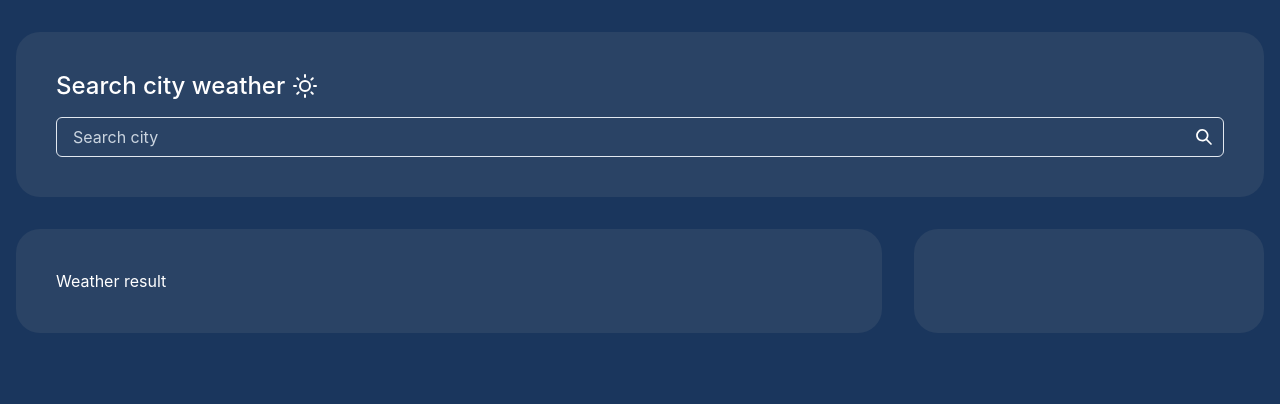
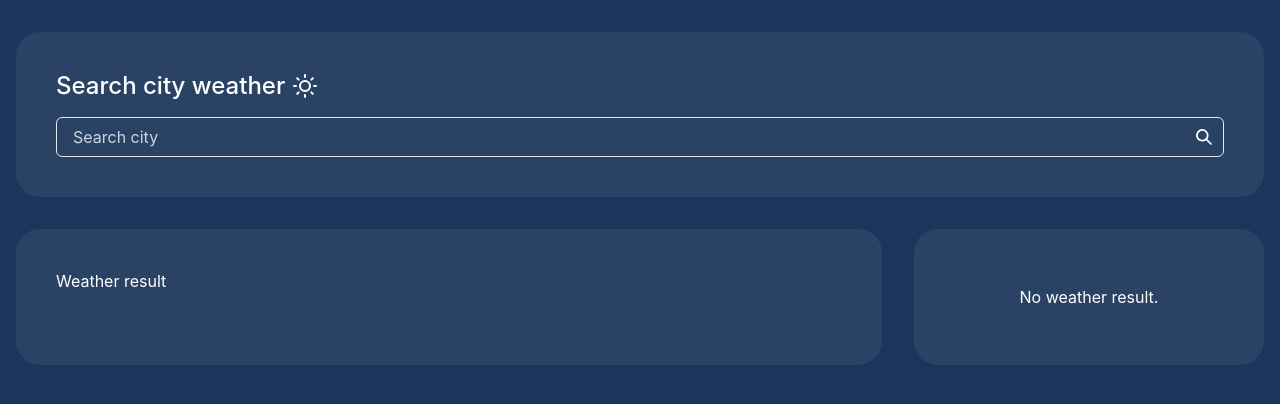
Before and after one commit to washington299/weather-forecast-app, a React (Vite) app: page / in a window 1280 px wide. Shown: the top 404 px of the page. Built offline with nearby package versions, Linux system fonts and the light colour scheme.

Commit message:
feat: add loading spinner and empty text on WeatherSidebar component

```diff
--- a/src/components/WeatherSidebar/index.tsx
+++ b/src/components/WeatherSidebar/index.tsx
@@ -1,4 +1,5 @@
-import { Box, HStack, VStack, Text, Image } from "@chakra-ui/react";
+import { Fragment } from 'react';
+import { Box, HStack, VStack, Center, Text, Image, Spinner } from "@chakra-ui/react";
 import { useRecoilValue } from 'recoil';
 
 import { cityNameState } from 'state/atoms';
@@ -12,7 +13,14 @@ export const WeatherSidebar = ({ isLoading, data }: WeatherSidebarProps) => {
 
 	return (
 		<Box w={{ base: 'full', lg: '350px' }} p={4} bg="blue.800" borderRadius="3xl">
-			{isLoading && <Text>Loading...</Text>}
+			{isLoading ? (
+				<Center my={10}>
+					<Spinner size="xl" color="blue.400" />
+				</Center>
+			) : (
+				<Fragment>
+					{data.length > 0 ? (
+						<Fragment>
 							<Text>{cityName}</Text>
 
 							{data.map((weatherInfo) => {
@@ -38,6 +46,12 @@ export const WeatherSidebar = ({ isLoading, data }: WeatherSidebarProps) => {
 									</HStack>
 								);
 							})}
+						</Fragment>
+					) : (
+						<Text textAlign="center" my={10}>No weather result.</Text>
+					)}
+				</Fragment>
+			)}
 		</Box>
 	);
 };
```
Lines whose indentation alone changed are shown as unchanged.
